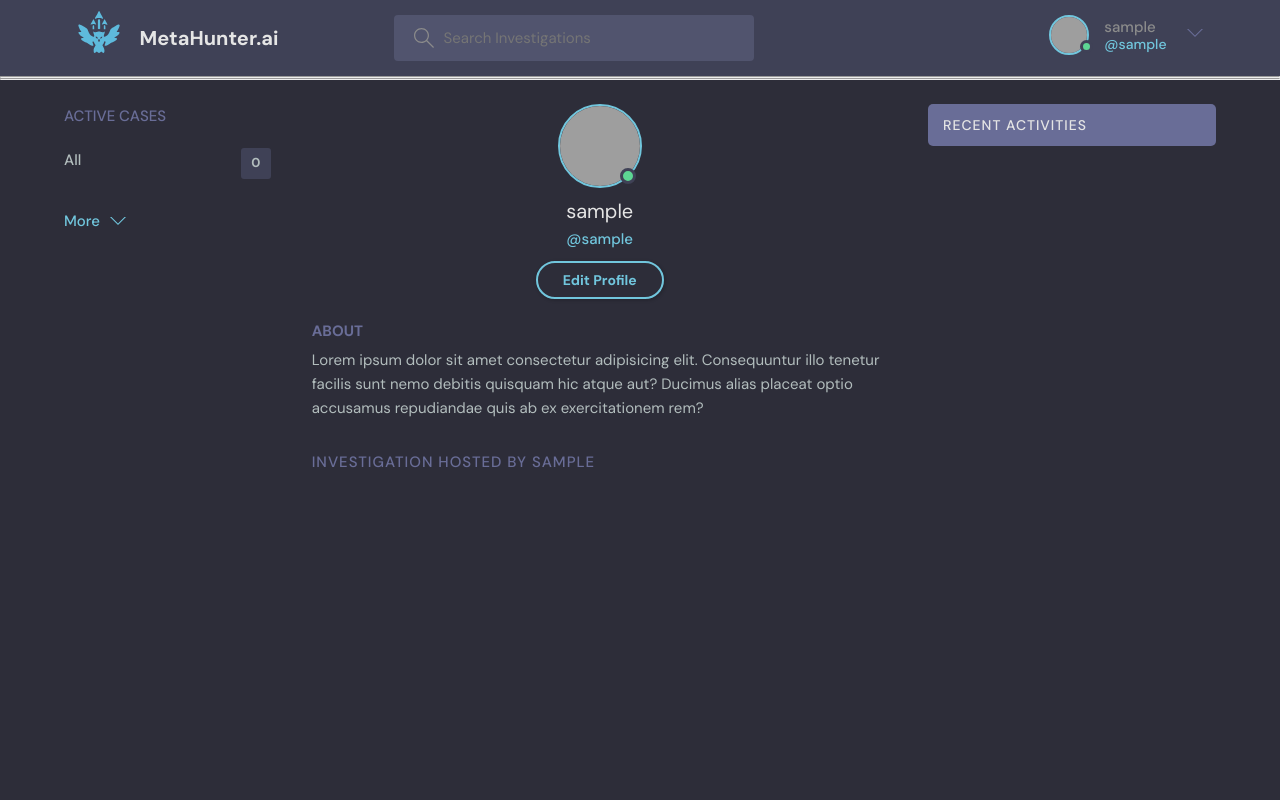
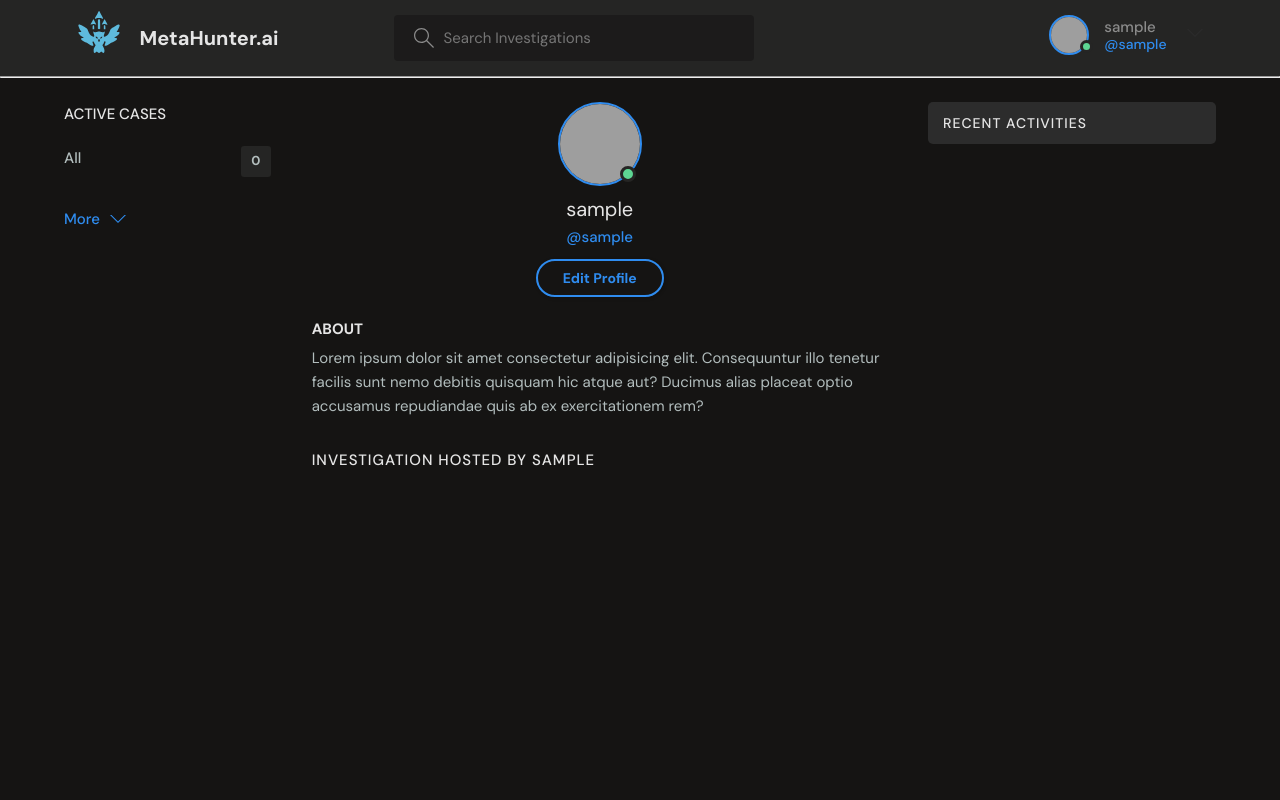
Before and after one commit to crowdere/CaseManager, a Django app: page /profile/1/ in a window 1280 px wide. Run offline with Django 4.2, Linux system fonts and the light colour scheme; the visitor is signed in with stand-in values (Sample User, id 1); data comes from the database, SQL or seed files in the repository; data that the repository does not hold is empty; grey boxes are pictures that could not be loaded.

Commit message:
fixed azure dark theme issues

```diff
--- a/casemanager/static/styles/style.css
+++ b/casemanager/static/styles/style.css
@@ -1,15 +1,15 @@
 @import url("https://fonts.googleapis.com/css2?family=DM+Sans:wght@400;500;700&display=swap");
 
 :root {
-  --color-main: #71c6dd;
+  --color-main: #2F8CEF;
   --color-main-light: #e1f6fb;
-  --color-dark: #3f4156;
-  --color-dark-medium: #51546e;
-  --color-dark-light: #696d97;
+  --color-dark: #252524;
+  --color-dark-medium: #1C1B1B;
+  --color-dark-light: #2C2C2C;
   --color-light: #e5e5e5;
   --color-gray: #8b8b8b;
   --color-light-gray: #b2bdbd;
-  --color-bg: #2d2d39;
+  --color-bg: #151413;
   --color-success: #5dd693;
   --color-error: #fc4b0b;
 }
@@ -500,6 +500,7 @@ a {
 .form__group textarea,
 .form__group select {
   background: transparent;
+  background-color: var(--color-dark-medium);
   border: 1px solid var(--color-dark-light);
   padding: 1rem;
   border-radius: 3px;
@@ -516,6 +517,7 @@ a {
 
 .form__group textarea {
   background: transparent;
+  background-color: var(--color-dark-medium);
   height: 10rem;
   resize: none;
 }
@@ -565,7 +567,7 @@ a {
 .topics__header h2 {
   text-transform: uppercase;
   font-weight: 500;
-  color: var(--color-dark-light);
+  color: var(--color-light);
 }
 
 .topics__list {
@@ -637,7 +639,7 @@ a {
 
 .roomList__header p {
   font-weight: 500;
-  color: var(--color-dark-light);
+  color: var(--color-light-gray);
 }
 
 /*========== Room List Room ==========*/
@@ -884,7 +886,7 @@ a {
 
 .profile__about h3 {
   text-transform: uppercase;
-  color: var(--color-dark-light);
+  color: var(--color-light);
   margin-bottom: 0.5rem;
 }
 
@@ -893,7 +895,7 @@ a {
 }
 
 .profile-page .roomList__header h2 {
-  color: var(--color-dark-light);
+  color: var(--color-light);
 }
 
 /*==============================
@@ -1111,7 +1113,7 @@ a {
 
 .room__message > form > input {
   resize: none;
-  background-color: var(--color-dark-light);
+  background-color: var(--color-dark-medium);
   color: var(--color-light);
   border: none;
   outline: none;
--- a/casemanager/templates/navbar.html
+++ b/casemanager/templates/navbar.html
@@ -5,6 +5,8 @@
           <img src="{% static 'images/logo.svg' %}"/>
             <h1>MetaHunter.ai</h1> <br>
         </a>
+
+        {% if request.user.is_authenticated %}
         <form class="header__search" method='GET' action="{% url 'home' %}">
           <label>
             <svg version="1.1" xmlns="http://www.w3.org/2000/svg" width="32" height="32" viewBox="0 0 32 32">
@@ -16,6 +18,8 @@
             <input type="text" name="q" placeholder="Search Investigations" />
           </label>
         </form>
+        {% endif %}
+
         <nav class="header__menu">
           <!-- Logged In -->
           {% if request.user.is_authenticated %}
@@ -61,7 +65,6 @@
         </nav>
       </div>
     </header>
-    <hr>
     {% autoescape off %}
         {{ plot_div }}
     {% endautoescape %}
```
